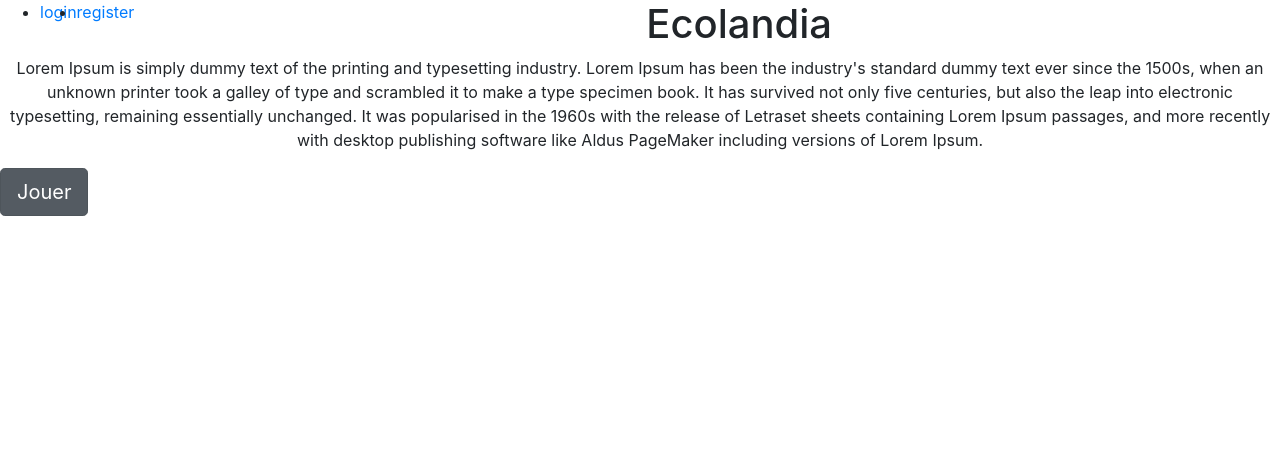
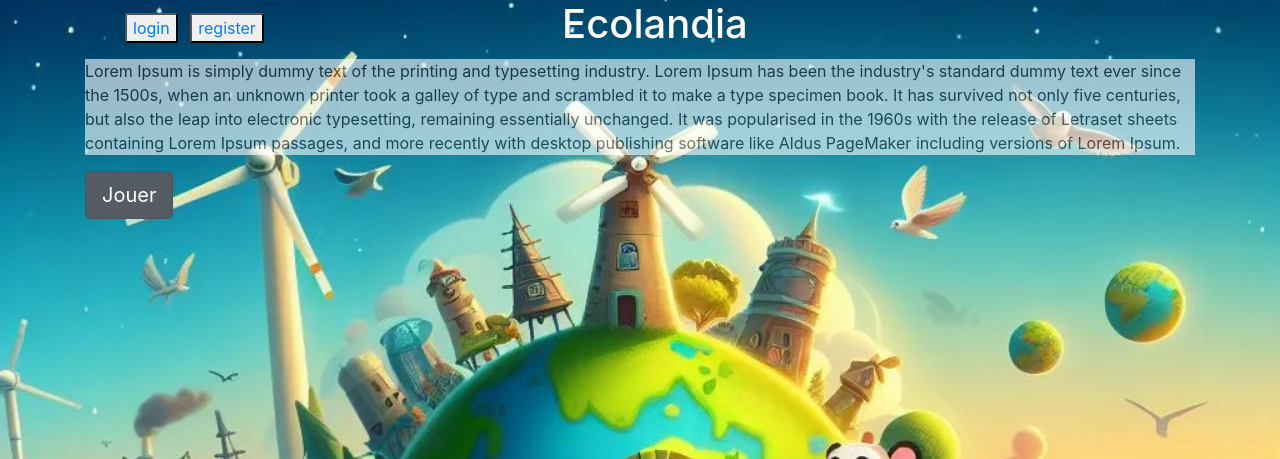
Before and after one commit to EcolandiaGame/Ecolandia, a Symfony app: template templates/index.html.twig in a window 1280 px wide. Shown: the top 459 px of the page. Run offline with Twig, Linux system fonts and the light colour scheme; the template is opened without the code that fills it, so the values that code supplies are empty; some libraries are stand-ins or nearby versions.

Commit message:
rajout image

```diff
--- a/templates/index.html.twig
+++ b/templates/index.html.twig
@@ -11,19 +11,37 @@
         text-align: left;
     }
     #titre{
-        margin-left:40%;
+        margin-left:28%;
+    }
+    button{
+        list-style: none;
+        margin-top: 10%;
+        margin-right: 10%;
+    }
+    body{
+        background-image: url("assets/images/FondEcolandia.webp");
+
+        background-size: cover;
+        background-repeat: no-repeat;
+    }
+    #para{
+        style=text-align:center;
+        background-color:  white;
+        opacity: 0.6;
     }
 </style>
 
-<div id="header" class="flex">
-    <ul id="ul-login" class="flex">
-        <li> <a href=" {{ path('app_login') }} "> login </a> </li>
-        <li> <a href=" {{ path('app_register') }} " > register </a> </li>
-    </ul>
-    <div id="titre">
-        <h1> Ecolandia </h1>
+<div class="container">
+    <div id="header" class="flex">
+        <ul id="ul-login" class="flex">
+            <button> <a href=" {{ path('app_login') }} "> login </a> </button>
+            <button> <a href=" {{ path('app_register') }} " > register </a> </button>
+        </ul>
+        <div id="titre">
+            <h1 style="color:white;"> Ecolandia </h1>
+        </div>
     </div>
+    <p id="para"> Lorem Ipsum is simply dummy text of the printing and typesetting industry. Lorem Ipsum has been the industry's standard dummy text ever since the 1500s, when an unknown printer took a galley of type and scrambled it to make a type specimen book. It has survived not only five centuries, but also the leap into electronic typesetting, remaining essentially unchanged. It was popularised in the 1960s with the release of Letraset sheets containing Lorem Ipsum passages, and more recently with desktop publishing software like Aldus PageMaker including versions of Lorem Ipsum. </p>
+    <a role="button" aria-pressed="true" class="btn btn-secondary btn-lg active" href="{{ path('app_jouer') }}"> Jouer </a>
 </div>
-<p style="text-align:center;"> Lorem Ipsum is simply dummy text of the printing and typesetting industry. Lorem Ipsum has been the industry's standard dummy text ever since the 1500s, when an unknown printer took a galley of type and scrambled it to make a type specimen book. It has survived not only five centuries, but also the leap into electronic typesetting, remaining essentially unchanged. It was popularised in the 1960s with the release of Letraset sheets containing Lorem Ipsum passages, and more recently with desktop publishing software like Aldus PageMaker including versions of Lorem Ipsum. </p>
-<a role="button" aria-pressed="true" class="btn btn-secondary btn-lg active" href="{{ path('app_jouer') }}"> Jouer </a>
 {% endblock %}
```
Also changed, not shown: public/assets/images/FondEcolandia.webp (added).
